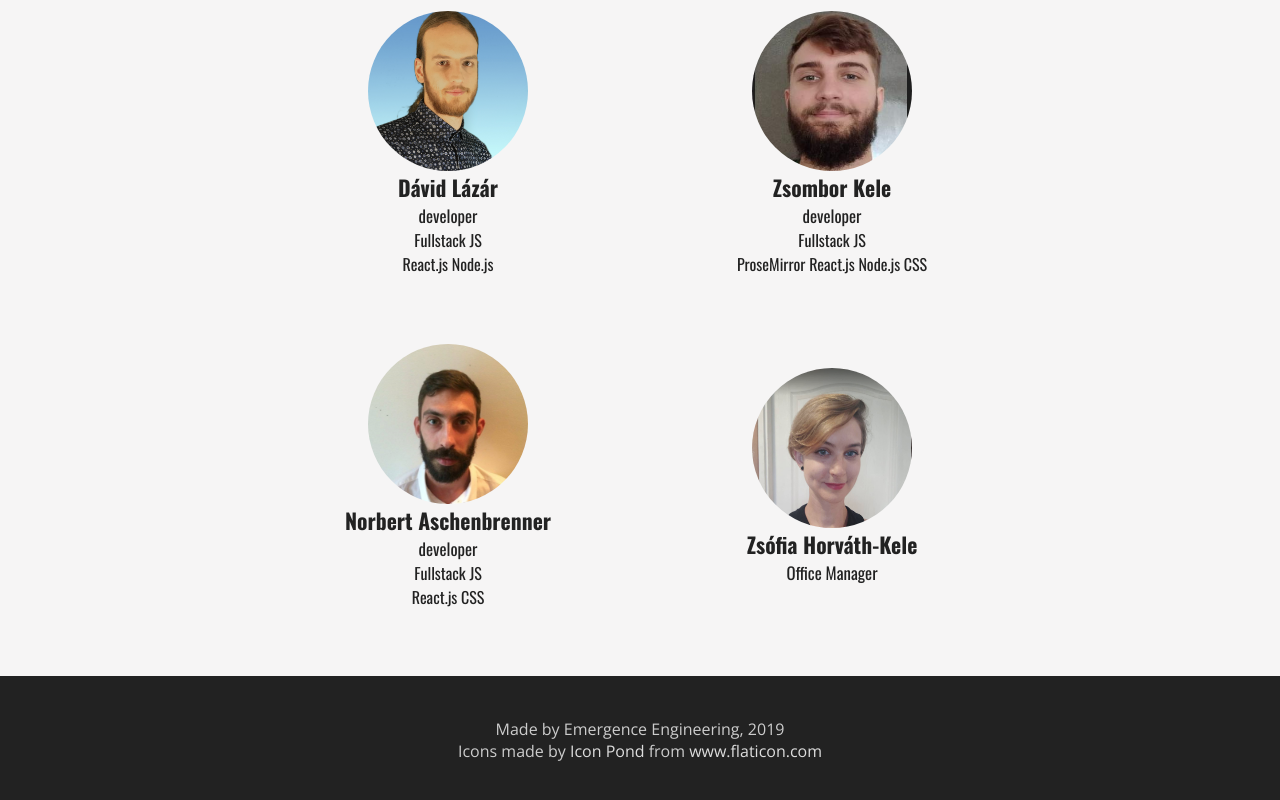
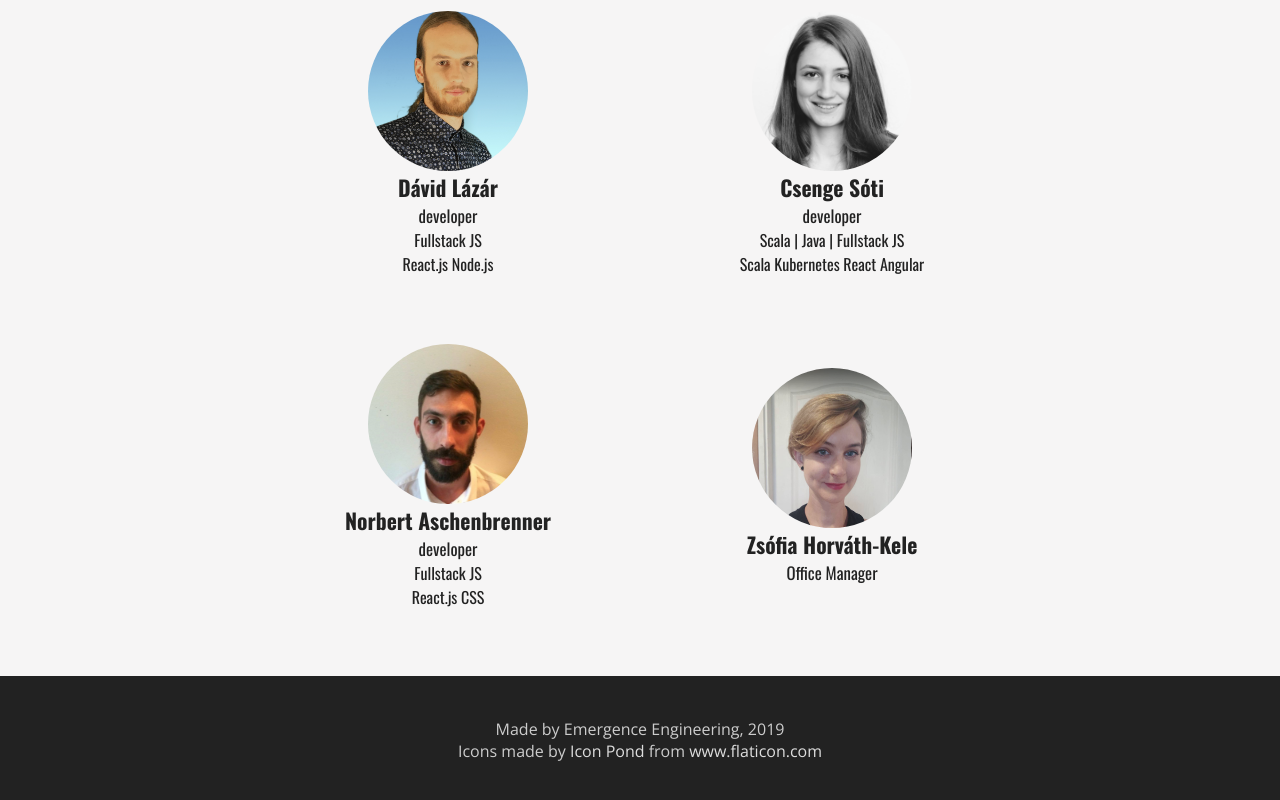
Before and after one commit to emergence-engineering/blog, a Next.js app: page /team in a window 1280 px wide. Shown: the part 1293-2093 px from the top of the page. Built offline with nearby package versions, Linux system fonts and the light colour scheme.

Commit message:
Add Csenge to team page

```diff
--- a/features/landingPage/components/AboutUsSection.tsx
+++ b/features/landingPage/components/AboutUsSection.tsx
@@ -9,7 +9,7 @@ import BalazsImage from "../../../public/bio/balazs.jpg";
 import MatejcsokImage from "../../../public/bio/matejcsok.jpg";
 import AronImage from "../../../public/bio/aron.jpg";
 import DavidImage from "../../../public/bio/ldavid.jpg";
-import ZsomborImage from "../../../public/bio/zsombor.jpg";
+import CsengeImage from "../../../public/bio/csenge.png";
 import ZsofiImage from "../../../public/bio/zsofi.png";
 import KsisuImage from "../../../public/bio/ksisu.png";
 import TorcsiImage from "../../../public/bio/torcsi.jpeg";
@@ -75,7 +75,7 @@ export enum Members {
   matejcsok = "matejcsok",
   aron = "aron",
   ldavid = "ldavid",
-  zsombor = "zsombor",
+  csenge = "csenge",
   zsofi = "zsofi",
   ksisu = "ksisu",
   torcsi = "torcsi",
@@ -88,7 +88,7 @@ const images = {
   [Members.matejcsok]: MatejcsokImage,
   [Members.aron]: AronImage,
   [Members.ldavid]: DavidImage,
-  [Members.zsombor]: ZsomborImage,
+  [Members.csenge]: CsengeImage,
   [Members.zsofi]: ZsofiImage,
   [Members.ksisu]: KsisuImage,
   [Members.torcsi]: TorcsiImage,
--- a/pages/team.tsx
+++ b/pages/team.tsx
@@ -104,11 +104,11 @@ export default function Team() {
               memberWorkArea="Fullstack JS"
             />
             <Member
-              src="zsombor"
-              memberName="Zsombor Kele"
+              src="csenge"
+              memberName="Csenge Sóti"
               memberRole="developer"
-              memberStack="ProseMirror React.js Node.js CSS"
-              memberWorkArea="Fullstack JS"
+              memberStack="Scala Kubernetes React Angular"
+              memberWorkArea="Scala | Java | Fullstack JS"
             />
             <Member
                 src="norbi"
```
Also changed, not shown: public/bio/csenge.png (added).
